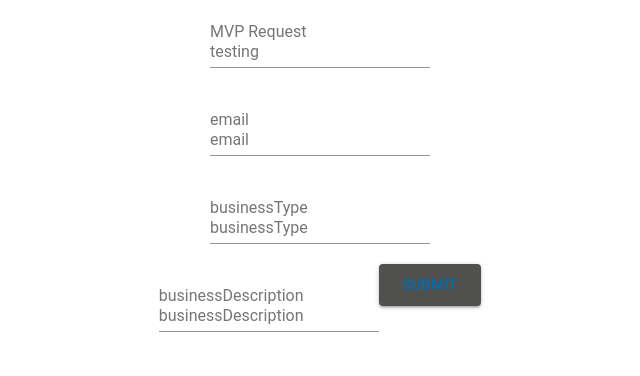
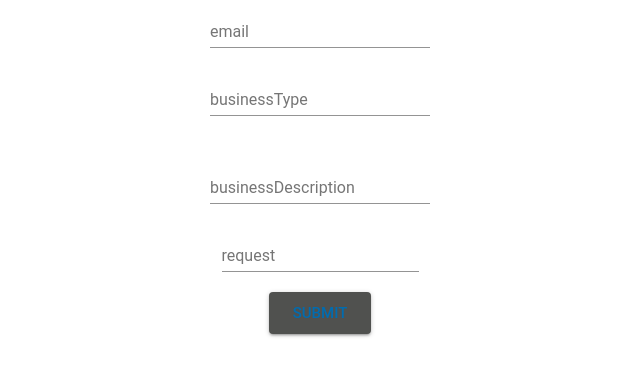
Before and after one commit to cwinnard/charlies-dev-shop, a React (Create React App) app: page / in a window 1280 px wide. Shown: the top 376 px of the page, without its empty margins (320-960 px from the left). Built offline with nearby package versions, Linux system fonts and the light colour scheme.

Commit message:
play with form labeling

```diff
--- a/src/components/InquiryForm.js
+++ b/src/components/InquiryForm.js
@@ -4,7 +4,6 @@
 import {
     Button,
     FormControl,
-    InputLabel,
     TextField,
 } from '@material-ui/core';
 import React from 'react';
@@ -20,51 +19,36 @@ import React from 'react';
 const InquiryForm = () => (
     <form>
         <FormControl>
-            <InputLabel htmlFor="request">
-                MVP Request
-            </InputLabel>
-            <br />
             <TextField
-                label="testing"
-                value=""
+                label="email"
             />
         </FormControl>
         <br />
         <br />
         <FormControl>
-            <InputLabel htmlFor="email">
-                email
-            </InputLabel>
-            <br />
             <TextField
-                label="email"
-                value=""
+                label="businessType"
             />
         </FormControl>
         <br />
         <br />
         <FormControl>
-            <InputLabel htmlFor="businessType">
-                businessType
-            </InputLabel>
             <br />
             <TextField
-                label="businessType"
-                value=""
+                label="businessDescription"
             />
         </FormControl>
         <br />
         <br />
         <FormControl>
-            <InputLabel htmlFor="businessDescription">
-                businessDescription
-            </InputLabel>
-            <br />
             <TextField
-                label="businessDescription"
-                value=""
+                label="request"
+                multiline
+                rowsMax="4"
             />
         </FormControl>
+        <br />
+        <br />
         <Button
             color="primary"
             variant="contained"
@@ -72,8 +56,6 @@ const InquiryForm = () => (
         >
             Submit
         </Button>
-        <br />
-        <br />
     </form>
     // <div className="InquiryForm">
     //
```
